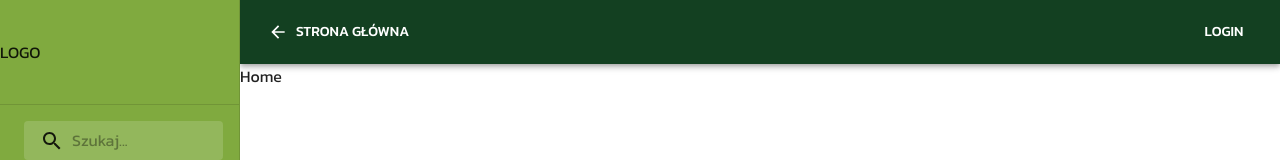
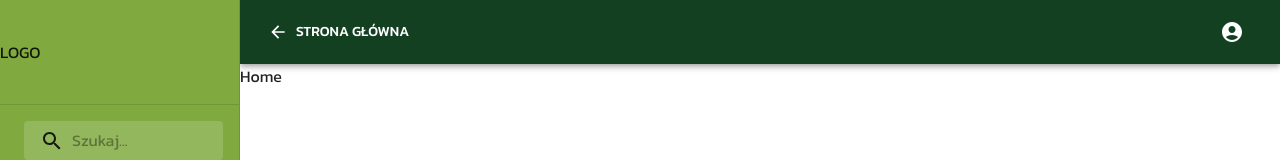
Before and after one commit to kzuraniewski/catalog, a Next.js app: page / in a window 1280 px wide. Shown: the top 160 px of the page. Built offline with nearby package versions, Linux system fonts and the light colour scheme.

Commit message:
UserMenu component

```diff
--- a/components/Header.tsx
+++ b/components/Header.tsx
@@ -3,6 +3,7 @@ import { AppBar, Box, Toolbar } from '@mui/material';
 import HeaderButton from './HeaderButton';
 import { drawerWidth } from './Sidenav';
 import { ArrowBack } from '@mui/icons-material';
+import UserMenu from './UserMenu';
 // import logo from '../assets/logo.svg';
 
 const mainWebsiteUrl = 'http://agrofrankopol.strona-projekt.pl';
@@ -17,8 +18,10 @@ const Header = () => {
 				<HeaderButton href={mainWebsiteUrl} startIcon={<ArrowBack />}>
 					Strona główna
 				</HeaderButton>
+
 				<Box flexGrow={1} />
-				<HeaderButton>Login</HeaderButton>
+
+				<UserMenu />
 			</Toolbar>
 		</AppBar>
 	);
--- /dev/null
+++ b/components/UserMenu.tsx
@@ -0,0 +1,50 @@
+import { AccountCircle } from '@mui/icons-material';
+import { IconButton, Menu, MenuItem, Typography } from '@mui/material';
+import React from 'react';
+
+export interface UserMenuProps extends React.HTMLAttributes<HTMLElement> {}
+
+const UserMenu = ({ ...other }: UserMenuProps) => {
+	const [anchor, setAnchor] = React.useState<HTMLElement | null>(null);
+
+	const closeTooltip = () => {
+		setAnchor(null);
+	};
+
+	return (
+		<div {...other}>
+			<IconButton
+				size="large"
+				aria-label="account of current user"
+				aria-controls="menu-appbar"
+				aria-haspopup="true"
+				onClick={event => setAnchor(event.currentTarget)}
+				color="inherit"
+				sx={{
+					'&:hover': {
+						backgroundColor: 'primary.light',
+					},
+				}}
+			>
+				<AccountCircle />
+			</IconButton>
+
+			<Menu
+				id="menu-appbar"
+				anchorEl={anchor}
+				anchorOrigin={{
+					vertical: 'bottom',
+					horizontal: 'right',
+				}}
+				keepMounted
+				open={Boolean(anchor)}
+				onClose={closeTooltip}
+			>
+				<MenuItem onClick={closeTooltip}>Profil</MenuItem>
+				<MenuItem onClick={closeTooltip}>Wyloguj</MenuItem>
+			</Menu>
+		</div>
+	);
+};
+
+export default UserMenu;
```
